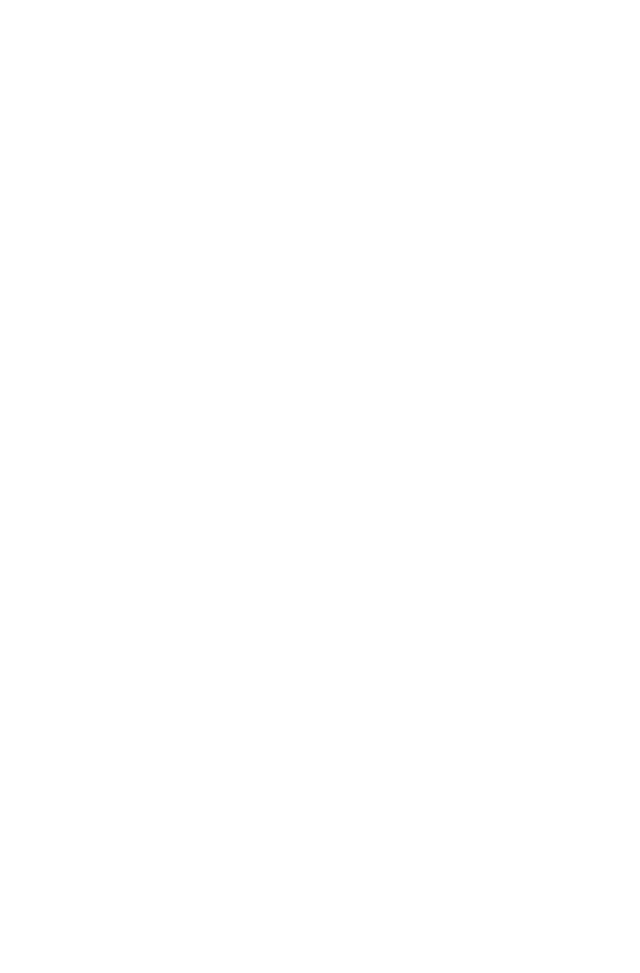
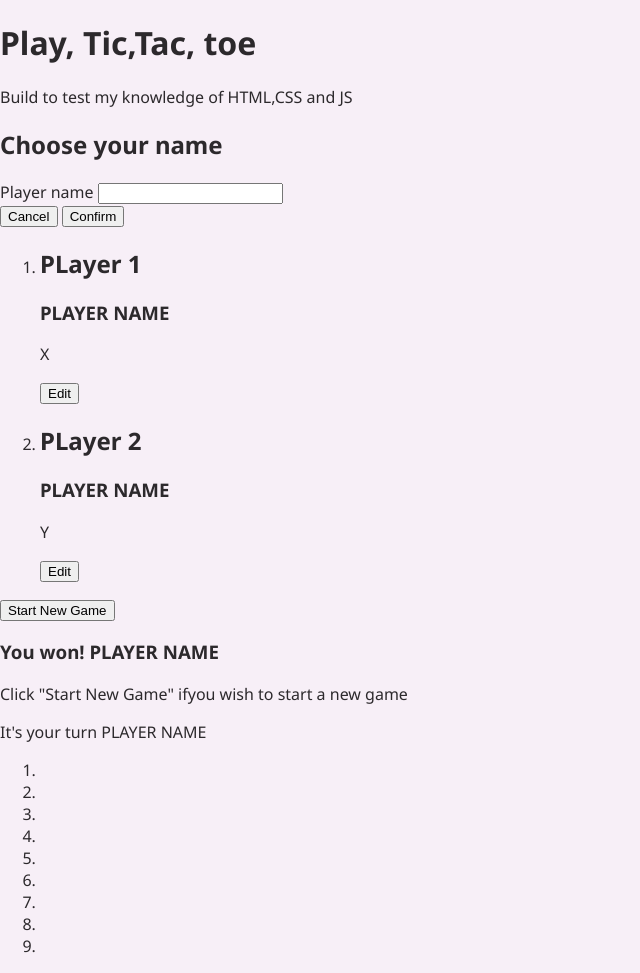
Before and after one commit to Drungor/Tic-Tac-Toe, a plain HTML site: page index.html in a window 1280 px wide. Shown: the whole page, without its empty margins (0-640 px from the left). Before the commit the page ends 800 px from the top, so only its background shows below. Drawn offline with Linux system fonts and the light colour scheme.

Commit message:
Update index.html with additional content and styles.css with body styling

```diff
--- a/index.html
+++ b/index.html
@@ -3,9 +3,76 @@
 <head>
     <meta charset="UTF-8">
     <meta name="viewport" content="width=device-width, initial-scale=1.0">
-    <title>Document</title>
+    <link rel="preconnect" href="https://fonts.googleapis.com">
+<link rel="preconnect" href="https://fonts.gstatic.com" crossorigin>
+<link href="https://fonts.googleapis.com/css2?family=Noto+Sans:ital,wght@0,100..900;1,100..900&display=swap" rel="stylesheet">
+    <link rel="stylesheet" href="styles/styles.css">
+    <title>Leo'Tic tac toe</title>
 </head>
 <body>
+    <header>
+        <h1>Play, Tic,Tac, toe</h1>
+        <p> Build to test my knowledge of HTML,CSS and JS</p>
+    </header>
+    <main>
+        <aside>
+            <h2>
+                Choose your name
+            </h2>
+            <form>
+                <div>
+                    <label for="player-name">Player name</label>
+                    <input type="text" name="username" id="player-name">
+                </div>
+                <div>
+                    <button type="button">Cancel</button>
+                    <button type="submit">Confirm</button>
+                </div>
+            </form>
+        </aside>
+        <section id="game-configutation">
+            <ol>
+                <li>
+                    <article>
+                        <h2> PLayer 1</h2>
+                        <h3>PLAYER NAME</h3>
+                        <p>X</p>
+                        <button>Edit</button>
+                    </article>
+                </li>
+                <li>
+                    <article>
+                        <h2> PLayer 2</h2>
+                        <h3>PLAYER NAME</h3>
+                        <p>Y</p>
+                        <button>Edit</button>
+                    </article>
+                </li>
+            </ol>
+            <button>Start New  Game</button>
+        </section>
+        <section id="active-game">
+            <article>
+                <h3>You won! <span id="winner-name" >PLAYER NAME</span> </h3>
+                <p>Click "Start New Game" ifyou wish to start a new game</p>
+            </article>
+            <p>It's your turn <span id="active-player-name">PLAYER NAME</span></p>
+            <ol>
+                <li></li>
+                <li></li>
+                <li></li>
 
+                <li></li>
+                <li></li>
+                <li></li>
+
+                <li></li>
+                <li></li>
+                <li></li>
+            </ol>
+        </section>
+    </main>
+    <footer>
+    </footer>
 </body>
 </html>
--- /dev/null
+++ b/styles/styles.css
@@ -0,0 +1,6 @@
+body {
+    margin: 0;
+    font-family: 'Noto Sans', sans-serif;
+    color: rgb(44, 41, 44);
+    background-color: rgb(247, 239, 247);
+}
```
